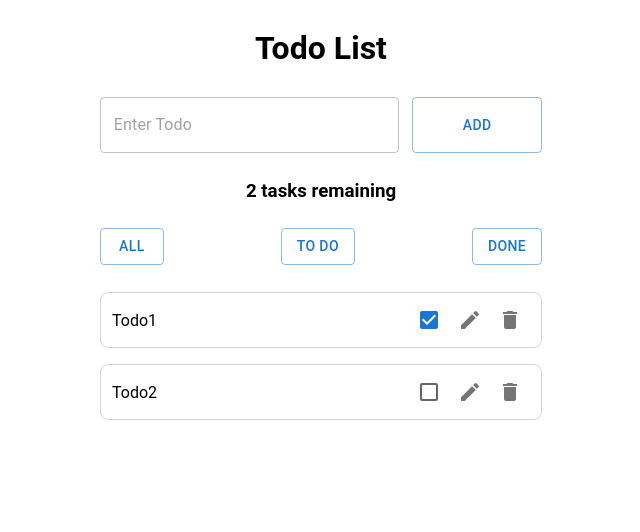
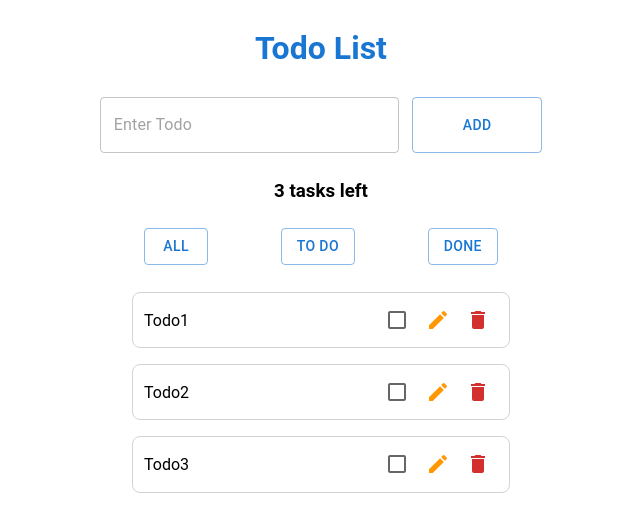
Before and after one commit to jmpark95/1st-project-Todo, a React (Create React App) app: page / in a window 1280 px wide. Shown: the top 532 px of the page, without its empty margins (319-959 px from the left). Built offline with nearby package versions, Linux system fonts and the light colour scheme.

Commit message:
Added CRUD operations

```diff
--- a/src/App.jsx
+++ b/src/App.jsx
@@ -7,8 +7,9 @@ import { nanoid } from "nanoid";
 
 function App() {
    const INITIAL_DATA = [
-      { id: nanoid(), name: "Todo1", completed: true },
+      { id: nanoid(), name: "Todo1", completed: false },
       { id: nanoid(), name: "Todo2", completed: false },
+      { id: nanoid(), name: "Todo3", completed: false },
    ];
 
    const [tasks, setTasks] = useState(INITIAL_DATA);
@@ -20,6 +21,9 @@ function App() {
             id={task.id}
             name={task.name}
             completed={task.completed}
+            updatedCompletedStatus={updatedCompletedStatus}
+            updateName={updateName}
+            deleteTask={deleteTask}
          />
       );
    });
@@ -28,13 +32,40 @@ function App() {
       setTasks([...tasks, { id: nanoid(), name: formInput, completed: false }]);
    }
 
+   function updatedCompletedStatus(id) {
+      setTasks(
+         tasks.map((task) =>
+            task.id === id ? { ...task, completed: !task.completed } : task
+         )
+      );
+   }
+
+   function updateName(id, editingFieldText) {
+      setTasks(
+         tasks.map((task) =>
+            task.id === id ? { ...task, name: editingFieldText } : task
+         )
+      );
+   }
+
+   function deleteTask(id) {
+      setTasks(tasks.filter((task) => task.id !== id));
+   }
+
+   const tasksRemainingLength = tasks.filter(
+      (task) => task.completed === false
+   ).length;
+
    return (
       <div className="app">
-         <h1>Todo List</h1>
+         <h1 style={{ color: "#1976d2" }}>Todo List</h1>
 
          <Form addTask={addTask} />
 
-         <h3>{taskList.length} tasks remaining</h3>
+         <h3>
+            {tasksRemainingLength}{" "}
+            {tasksRemainingLength === 1 ? "task" : "tasks"} left
+         </h3>
 
          <div className="filter-container">
             <Button variant="outlined">All</Button>
--- a/src/components/Todo.jsx
+++ b/src/components/Todo.jsx
@@ -1,22 +1,95 @@
-import React from "react";
+import React, { useState } from "react";
+import Button from "@mui/material/Button";
 import Checkbox from "@mui/material/Checkbox";
 import IconButton from "@mui/material/IconButton";
 import EditIcon from "@mui/icons-material/Edit";
 import DeleteIcon from "@mui/icons-material/Delete";
+import TextField from "@mui/material/TextField";
 
-export default function Todo({ id, name, completed }) {
+export default function Todo({
+   id,
+   name,
+   completed,
+   updatedCompletedStatus,
+   updateName,
+   deleteTask,
+}) {
+   const [template, setTemplate] = useState("Default");
+   const [editingFieldText, setEditingFieldText] = useState("");
+
+   if (template === "Default") {
       return (
-      <div className="todo-item">
+         <div className="todo-item" id={id}>
             <p>{name}</p>
             <div className="icons">
-            <Checkbox defaultChecked={completed} />
-            <IconButton>
+               <Checkbox
+                  defaultChecked={completed}
+                  onClick={() => {
+                     setTemplate("Deleted");
+                     updatedCompletedStatus(id);
+                  }}
+               />
+               <IconButton
+                  onClick={() => setTemplate("Editing")}
+                  sx={{ color: "#ff9800" }}
+               >
                   <EditIcon />
                </IconButton>
-            <IconButton>
+               <IconButton
+                  sx={{ color: "#d32f2f" }}
+                  onClick={() => deleteTask(id)}
+               >
+                  <DeleteIcon />
+               </IconButton>
+            </div>
+         </div>
+      );
+   } else if (template === "Editing") {
+      return (
+         <div className="todo-item" id={id}>
+            <TextField
+               sx={{
+                  ".MuiInputBase-input": {
+                     padding: "0.3rem",
+                  },
+               }}
+               value={editingFieldText}
+               onChange={(e) => setEditingFieldText(e.target.value)}
+            />
+            <div className="icons">
+               <Button
+                  variant="outlined"
+                  type="submit"
+                  onClick={() => {
+                     setTemplate("Default");
+                     updateName(id, editingFieldText);
+                  }}
+               >
+                  Edit
+               </Button>
+            </div>
+         </div>
+      );
+   } else if (template === "Deleted") {
+      return (
+         <div className="todo-item" id={id}>
+            <del style={{ color: "red" }}>{name}</del>
+            <div className="icons">
+               <Checkbox
+                  defaultChecked={completed}
+                  onClick={() => {
+                     setTemplate("Default");
+                     updatedCompletedStatus(id);
+                  }}
+               />
+               <IconButton sx={{ color: "#ff9800" }}>
+                  <EditIcon />
+               </IconButton>
+               <IconButton sx={{ color: "#d32f2f" }}>
                   <DeleteIcon />
                </IconButton>
             </div>
          </div>
       );
    }
+}
--- a/src/index.scss
+++ b/src/index.scss
@@ -45,6 +45,7 @@ form {
       padding: 0.1rem 0.7rem;
       align-items: center;
       margin-bottom: 1rem;
+      gap: 0.8rem;
    }
 
    p {
@@ -74,3 +75,16 @@ form {
       width: 35%;
    }
 }
+
+@media screen and (min-width: 75em) {
+   .todo-item {
+      width: 80%;
+      margin: auto;
+      justify-content: space-around;
+   }
+
+   .filter-container {
+      width: 80%;
+      margin: auto;
+   }
+}
```
Lines whose indentation alone changed are shown as unchanged.
